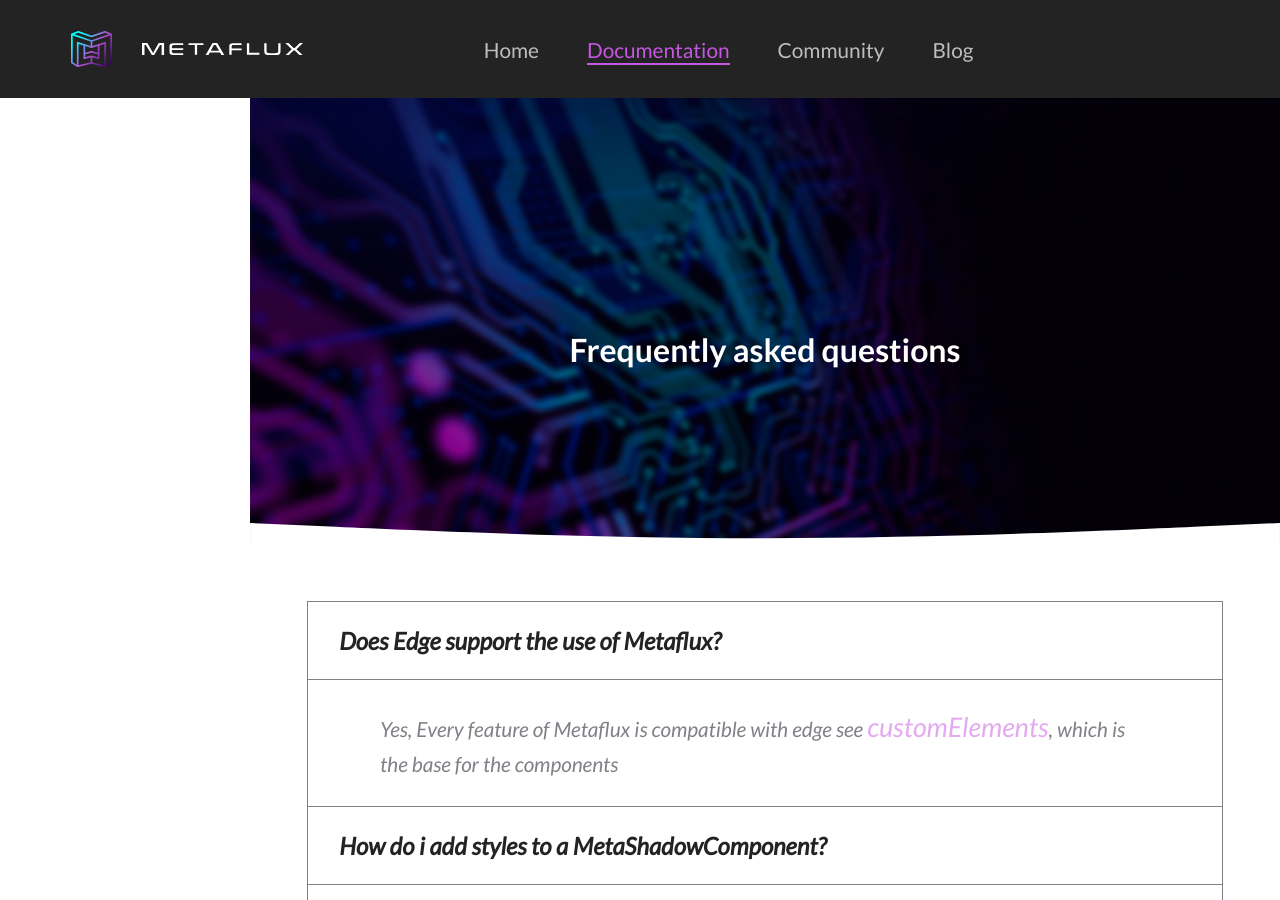
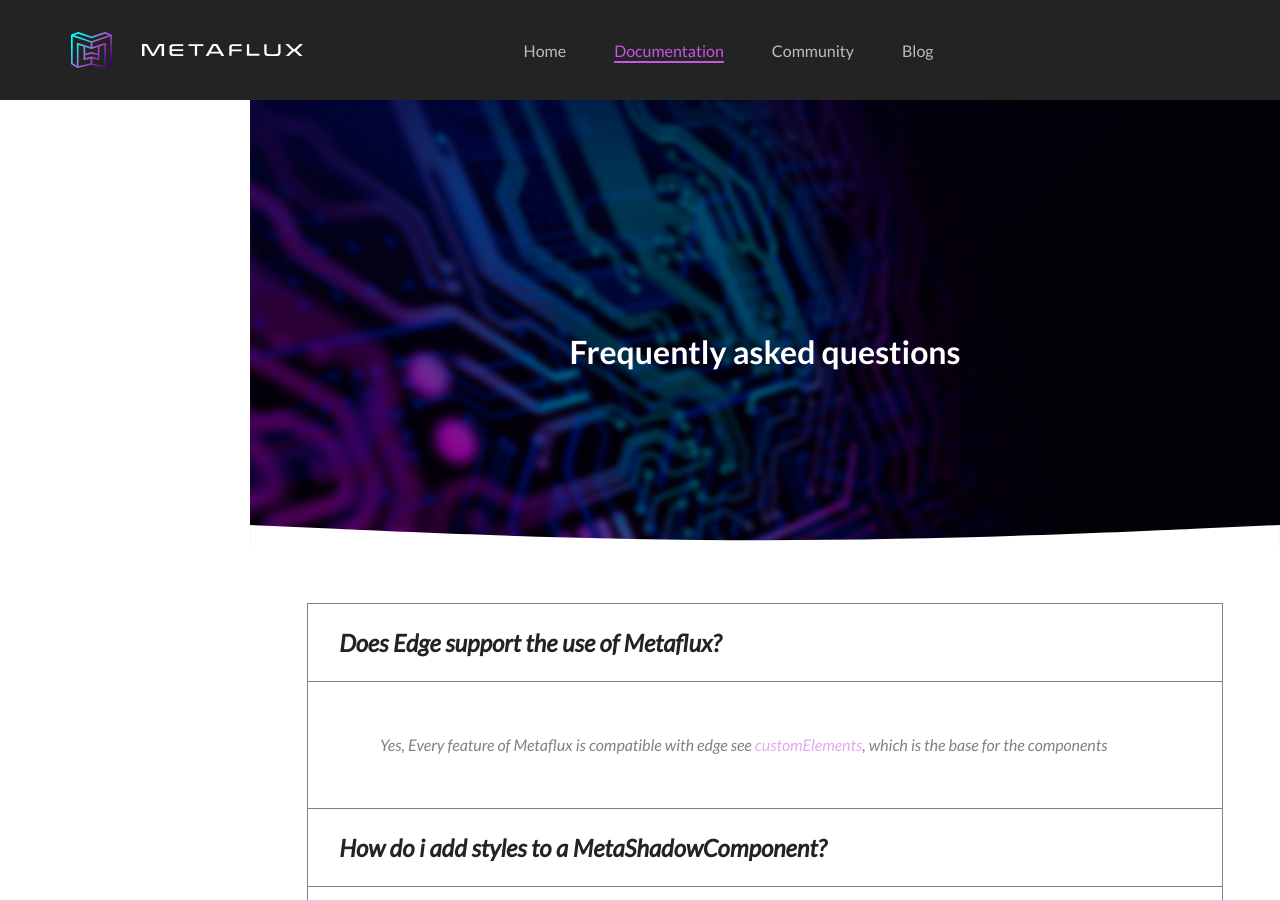
Before and after one commit to rebelstackio/metaflux, a Jekyll site: the page built from docs/docs/faq.md, in a window 1280 px wide and 900 px high. Built offline with Jekyll 4.4.1, drawn with Linux system fonts in a browser that asks for light colours; a script that is not in the unit is left out.

Commit message:
fix font size issue, fix tabs size, fix issues with big screens

```diff
--- a/docs/_sass/docstrap/base.scss
+++ b/docs/_sass/docstrap/base.scss
@@ -1,3 +1,7 @@
+:root {
+	font-size: 1rem;
+}
+
 * {
 	font-family: unset !important;
 	box-sizing: border-box;
@@ -33,7 +37,7 @@ body {
 	column-gap: 10px;
 	z-index: 100;
 	overflow-x: auto;
-	height: 98px;
+	height: calc(max(100px, 1em + 3vw));
 	box-sizing: border-box;
 	& .items{
 		display: grid;
@@ -83,7 +87,7 @@ body {
 		& > a {
 			color: #fff;
 			transition: all .3s linear;
-			font-size: 1.5em;
+			/*font-size: 1.5em;*/
 			&:hover {
 				color: #fff;
 			}
@@ -248,7 +252,7 @@ body {
 				color: rgba($color: #fff, $alpha: .5);
 			}
 			> img.logo-tipo{
-				height: 11px;
+				height: calc(11px + .5vw);
 				margin-bottom: 27px;
 				place-self: flex-start;
 			}
@@ -409,8 +413,8 @@ body {
 	}
 	&::after {
 		content: '';
-		transition: transform .15s cubic-bezier(0.4, 0, 1, 1);
-		transform-origin: bottom;
+		transition: transform .2s ease-out;
+		transform-origin: top;
 		width: 100%;
 		height: 100%;
 		transform: scaleY(0);
@@ -424,19 +428,28 @@ body {
 	}
 	&:hover::after {
 		transform: scaleY(1);
+		transform-origin: bottom;
 	}
 }
 
 /*--------------------Global font size------------------------------------*/
 
+p, a, buttonm, span, ul {
+	font-size: clamp(1rem, calc(.2rem + 1vw), 45px);
+}
+h1 {
+	font-size: clamp(2rem, calc(1rem + .7vw), 60px);
+}
+h2 {
+	font-size: clamp(1.5rem, calc(.7rem + .7vw), 55px);
+}
+pre { tab-size: 2; }
+/*
 p, a, button, span, code, ul {
 	font-size: clamp(1em, calc(.2em + 1vw), 53px);;
 }
 
-h1 {
-	font-size: clamp(2em, calc(1em + .7vw), 60px);
-}
 
-h2 {
-	font-size: clamp(1.5em, calc(.7em + .7vw), 60px);
-}
+
+
+*/
--- a/docs/_sass/docstrap/docs.scss
+++ b/docs/_sass/docstrap/docs.scss
@@ -1,7 +1,7 @@
 /*-------------------- DOCS CONTENT ------------------*/
 .md-content {
 	margin-left: calc(max(250px, 15vw));
-	margin-top: 98px;
+	margin-top: calc(max(100px, 1em + 3vw));
 	padding: 57px;
 	background: $dark-grey;
 	box-sizing: border-box;
--- a/docs/_sass/docstrap/responsive.scss
+++ b/docs/_sass/docstrap/responsive.scss
@@ -214,9 +214,9 @@
 			width: 15em !important;
 		}
 	}
-	p, a, button {
+	/*p, a, button {
 		font-size: 1.3em !important;
-	}
+	}*/
 	.faq-banner > p, .community-banner > p, .blog-banner > p {
 		max-width: unset !important;
 	}
```
Also changed, not shown: docs/docs/examples.md (+54 -54 lines), docs/docs/overview.md (+8 -3 lines), docs/_layouts/docs.html (line endings or trailing spaces).
